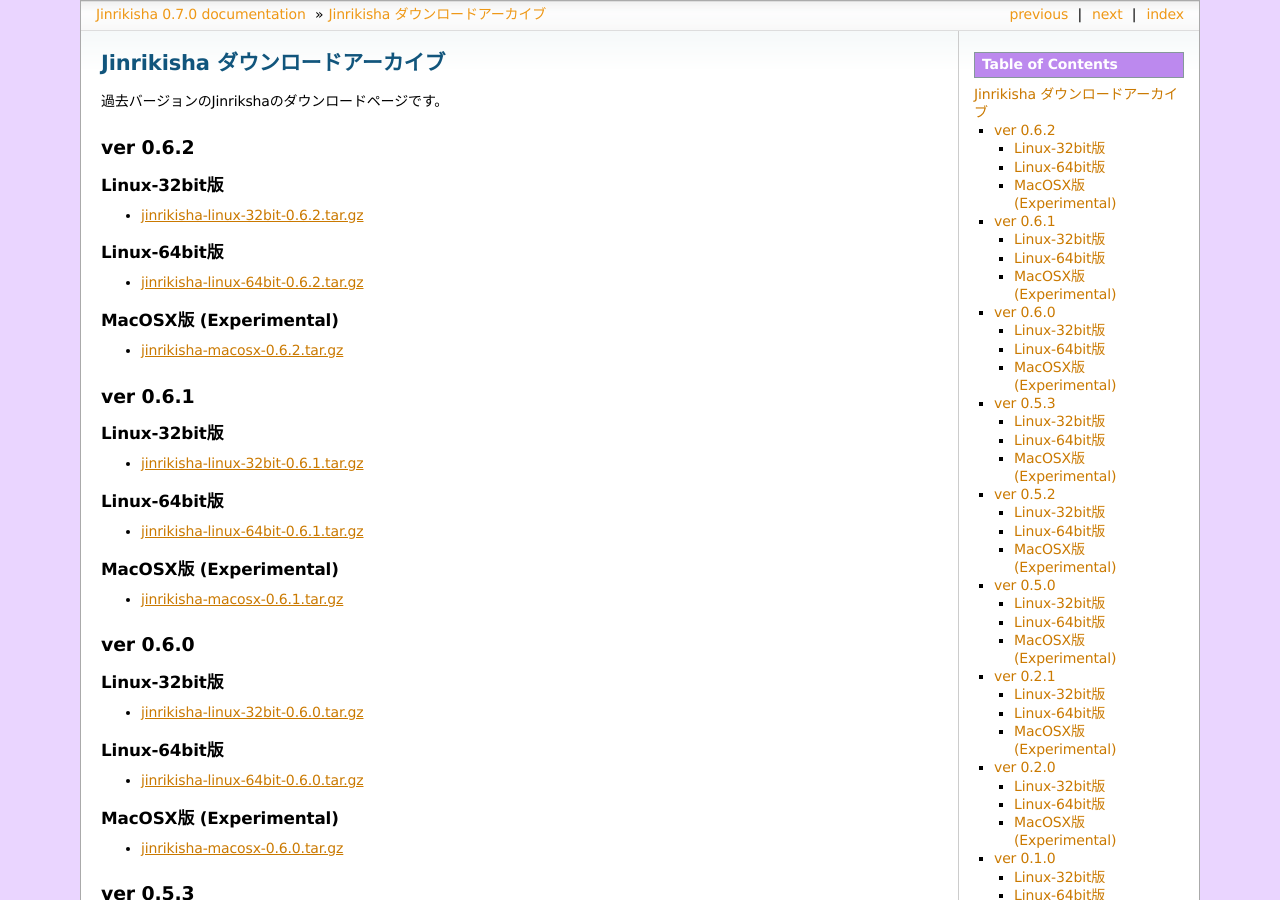
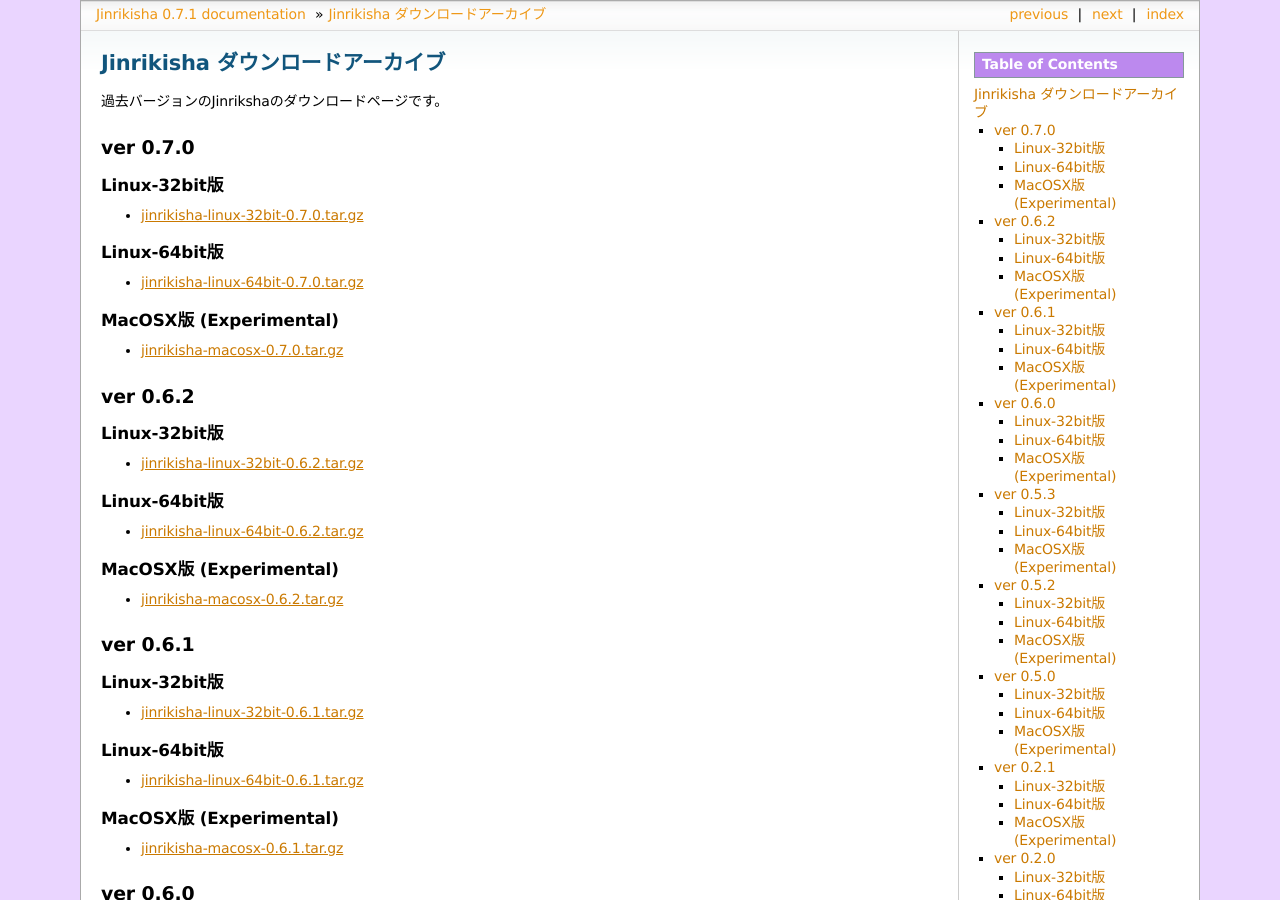
Before and after one commit to asakusafw/asakusafw-starter, a Sphinx documentation site: the page built from jinrikisha/docs/ja/source/download-archive.rst, in a window 1280 px wide and 900 px high. Built offline with Sphinx 7.4.7, drawn with Linux system fonts in a browser that asks for light colours; formulas are drawn with MathJax 3; some of the changed text lies outside the part shown.

Commit message:
Revised document for release 0.7.1

```diff
--- a/jinrikisha/docs/ja/source/conf.py
+++ b/jinrikisha/docs/ja/source/conf.py
@@ -55,9 +55,9 @@
 # built documents.
 #
 # The short X.Y version.
-version = '0.7.0'
+version = '0.7.1'
 # The full version, including alpha/beta/rc tags.
-release = '0.7.0'
+release = '0.7.1'
 
 # The language for content autogenerated by Sphinx. Refer to documentation
 # for a list of supported languages.
--- a/jinrikisha/docs/ja/source/download-archive.rst
+++ b/jinrikisha/docs/ja/source/download-archive.rst
@@ -2,6 +2,27 @@
 Jinrikisha ダウンロードアーカイブ
 =================================
 過去バージョンのJinrikshaのダウンロードページです。
+
+ver 0.7.0
+=========
+
+Linux-32bit版
+-------------
+* `jinrikisha-linux-32bit-0.7.0.tar.gz`_
+
+..  _`jinrikisha-linux-32bit-0.7.0.tar.gz`: http://www.asakusafw.com/download/jinrikisha/linux/jinrikisha-linux-32bit-0.7.0.tar.gz
+
+Linux-64bit版
+-------------
+* `jinrikisha-linux-64bit-0.7.0.tar.gz`_
+
+..  _`jinrikisha-linux-64bit-0.7.0.tar.gz`: http://www.asakusafw.com/download/jinrikisha/linux/jinrikisha-linux-64bit-0.7.0.tar.gz
+
+MacOSX版 (Experimental)
+-----------------------
+* `jinrikisha-macosx-0.7.0.tar.gz`_
+
+..  _`jinrikisha-macosx-0.7.0.tar.gz`: http://www.asakusafw.com/download/jinrikisha/macosx/jinrikisha-macosx-0.7.0.tar.gz
 
 ver 0.6.2
 =========
--- a/jinrikisha/docs/ja/source/install.rst
+++ b/jinrikisha/docs/ja/source/install.rst
@@ -121,7 +121,7 @@
 
 ..  code-block:: sh
 
-    2) Asakusa Frameworkのバージョンを入力してください。: 0.7.0:
+    2) Asakusa Frameworkのバージョンを入力してください。: 0.7.1:
 
 ..  attention::
     基本的にはデフォルトの推奨バージョンをそのまま利用することを推奨します。その他のバージョンとの組み合わせは動作検証が行われていない可能性があります。
--- a/jinrikisha/docs/ja/source/release-notes.rst
+++ b/jinrikisha/docs/ja/source/release-notes.rst
@@ -3,6 +3,12 @@
 =========================
 Jinrikisha リリースノート
 =========================
+
+Release 0.7.1
+=============
+Nov 20, 2014
+
+* Asakusa Framework 0.7.1 を推奨バージョンに変更
 
 Release 0.7.0
 =============
```
Also changed, not shown: jinrikisha/docs/ja/source/index.rst (+6 -6 lines).
